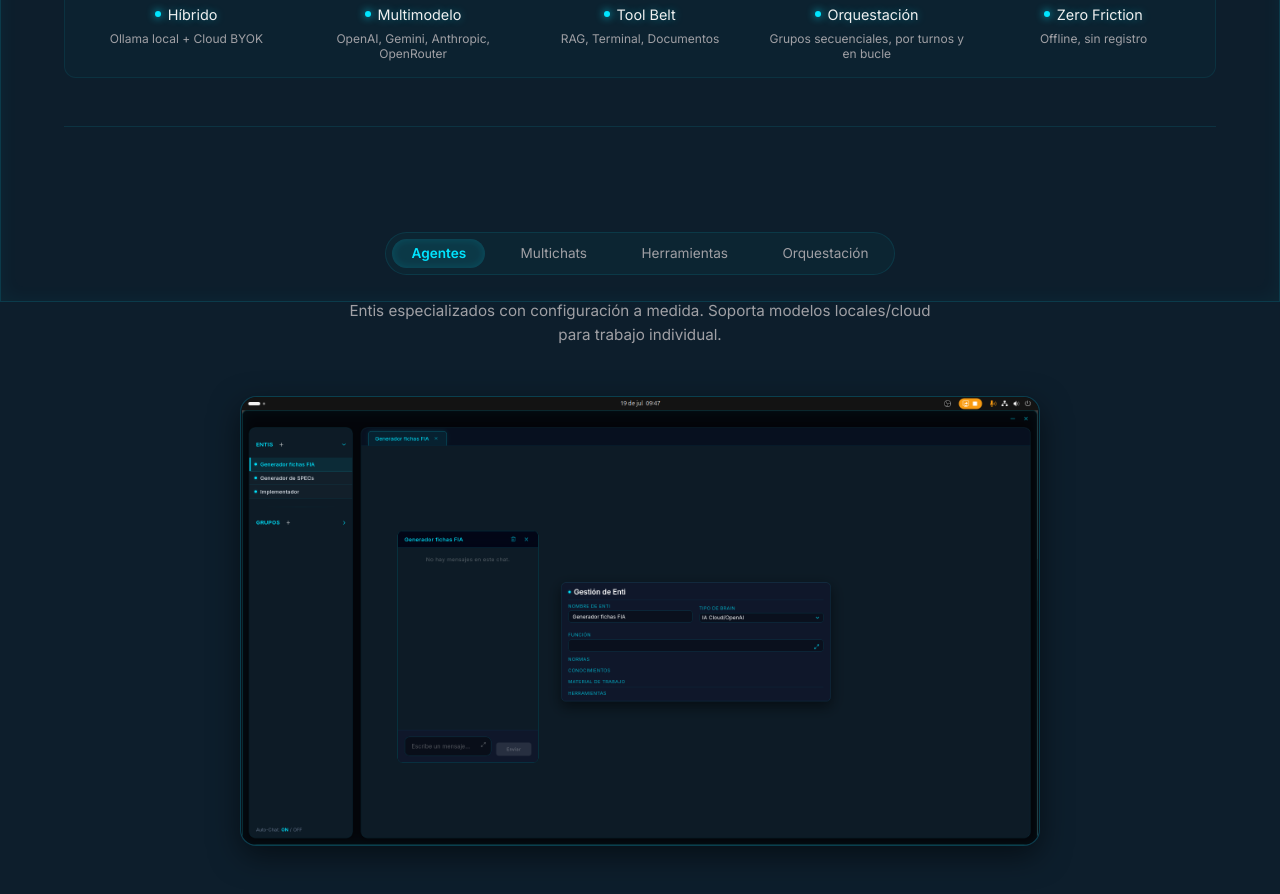
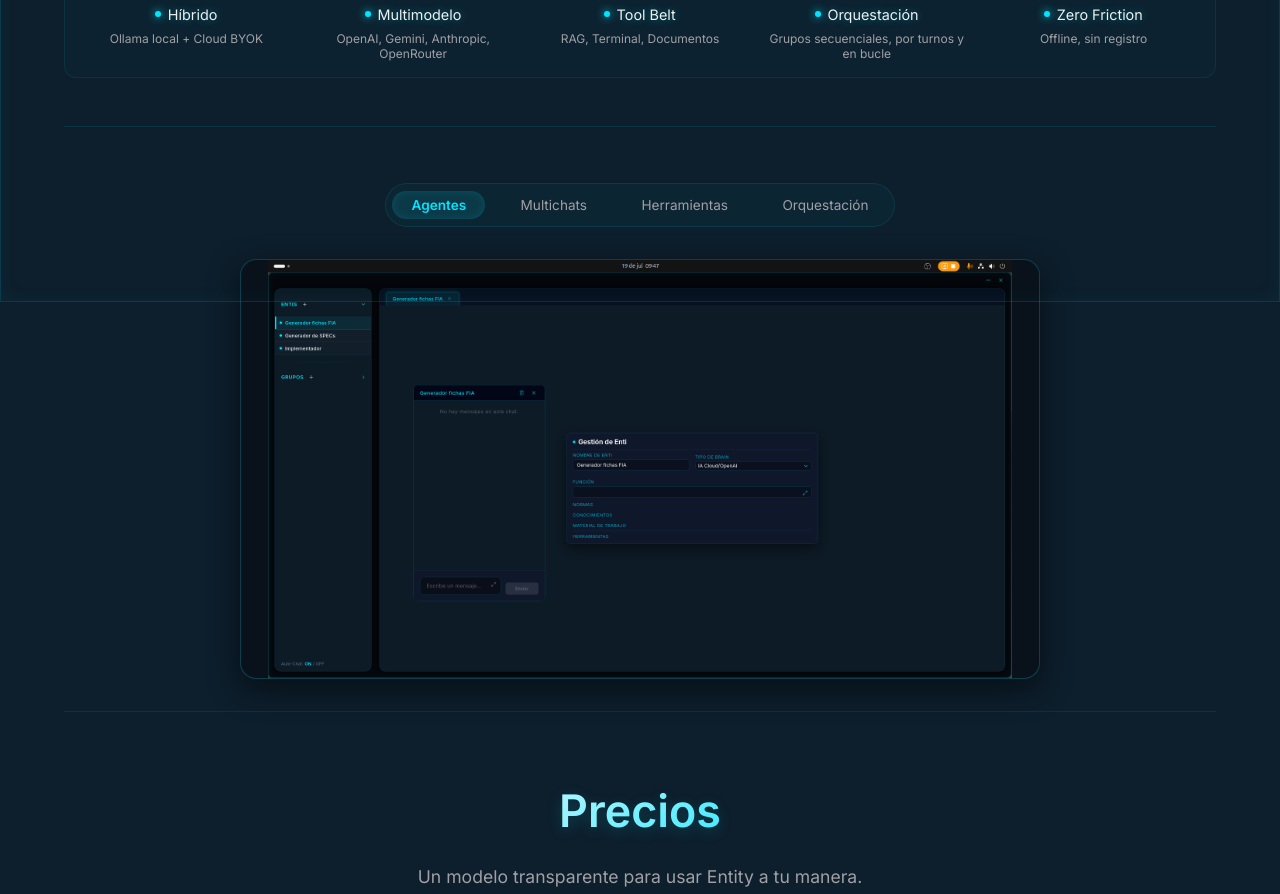
Before and after one commit to hnoloh/Entity_Landing, a website built with Vite: page index.html in a window 1280 px wide. Shown: the part 498-1392 px from the top of the page. Built offline with nearby package versions, Linux system fonts and the light colour scheme; some packages are replaced by stand-ins of ours.

Commit message:
style: remove product description and fix section spacing

```diff
--- a/src/main.ts
+++ b/src/main.ts
@@ -98,9 +98,7 @@ document.querySelector<HTMLDivElement>("#app")!.innerHTML = `
         <button class="pf-tab" role="tab" aria-selected="false" data-target="herramientas">Herramientas</button>
         <button class="pf-tab" role="tab" aria-selected="false" data-target="orquestacion">Orquestación</button>
       </div>
-      <p id="pf-description" style="color: var(--text-secondary); max-width: 600px; margin: 1.5rem auto 0; text-align: center; min-height: 3rem; font-size: 0.95rem;">
-        Entis especializados con configuración a medida. Soporta modelos locales/cloud para trabajo individual.
-      </p>
+
       <div class="producto-visual">
         <div class="product-frame" id="product-frame-container" tabindex="0" role="button" aria-label="Ampliar imagen">
           <img src="/v1_agentes.png" alt="Agentes de Entity" class="pf-capture" id="main-product-img" decoding="async" fetchpriority="high" />
@@ -546,26 +544,22 @@ const pfTabs = document.querySelectorAll(
 );
 const pfCaptureImg = document.querySelector<HTMLImageElement>(".pf-capture");
 
-const viewAssets: Record<string, { src: string; alt: string; desc: string }> = {
+const viewAssets: Record<string, { src: string; alt: string }> = {
   agentes: {
     src: "/v1_agentes.png",
     alt: "Agentes de Entity",
-    desc: "Entis especializados con configuración a medida. Soporta modelos locales/cloud para trabajo individual.",
   },
   multichats: {
     src: "/v1_workspace.png",
     alt: "Multichats de Entity",
-    desc: "Abre múltiples conversaciones independientes con distintos Entis sin perder el contexto de tu Workspace principal.",
   },
   herramientas: {
     src: "/v1_herramientas.png",
     alt: "Herramientas de Entity",
-    desc: "Tool Belt integrado para potenciar a los Entis, permitiéndoles interactuar y actuar sobre su entorno.",
   },
   orquestacion: {
     src: "/v1_orquestacion.png",
     alt: "Orquestación de Entis",
-    desc: "Grupos secuenciales. Estructura logística que ordena la participación de Entis especializados bajo control humano.",
   },
 };
 
@@ -574,8 +568,6 @@ Object.values(viewAssets).forEach((asset) => {
   const img = new Image();
   img.src = asset.src;
 });
-
-const pfDesc = document.getElementById("pf-description");
 
 pfTabs.forEach((tab) => {
   tab.addEventListener("click", () => {
@@ -593,10 +585,6 @@ pfTabs.forEach((tab) => {
     if (pfCaptureImg && viewAssets[target]) {
       pfCaptureImg.src = viewAssets[target].src;
       pfCaptureImg.alt = viewAssets[target].alt;
-
-      if (pfDesc) {
-        pfDesc.textContent = viewAssets[target].desc;
-      }
 
       // Trigger transition animation (FIA-067)
       pfCaptureImg.classList.remove("switching");
--- a/src/style.css
+++ b/src/style.css
@@ -403,16 +403,21 @@ a.text-glow-tier:hover {
   box-shadow: 0 0 8px var(--accent-color);
   border-radius: 50%;
 }
+#producto {
+  min-height: auto;
+  justify-content: flex-start;
+  padding-top: 2rem;
+  padding-bottom: 2rem;
+}
+
 .producto-visual {
   background: #00e5ff05;
   border: 1px solid #00e5ff26;
   border-radius: 16px;
   width: 100%;
   max-width: 800px;
-  aspect-ratio: 16 / 9;
-  height: auto;
-  max-height: 60vh;
-  margin-top: 3rem;
+  height: 420px;
+  margin-top: 2rem;
   display: flex;
   overflow: hidden;
   box-shadow: 0 10px 30px #00000080;
```
Also changed, not shown: test/main.test.ts (+1 -15 lines).
